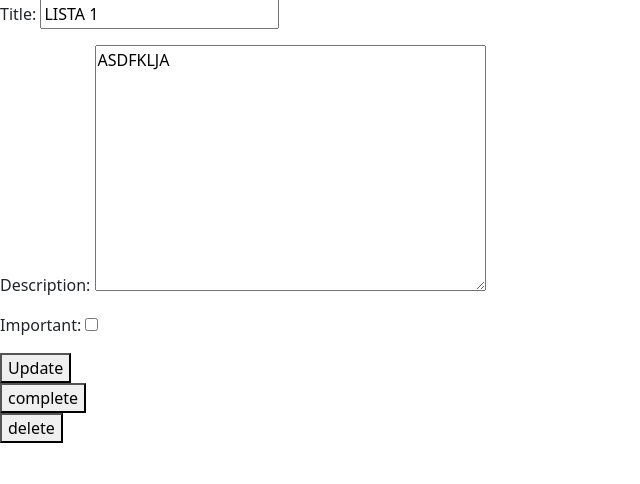
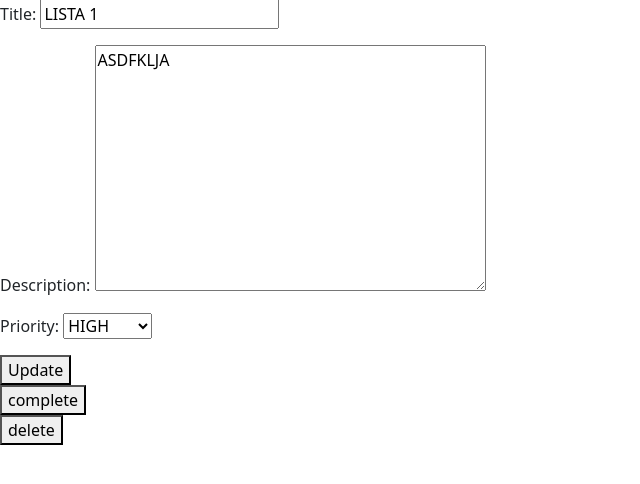
Before and after one commit to AndresFlyp/Backend, a Django app: page /tasks/4 in a window 1280 px wide. Shown: the part 81-565 px from the top of the page, without its empty margins (0-640 px from the left). Run offline with Django 4.2, Linux system fonts and the light colour scheme; a user stored in the database is signed in; data comes from the database, SQL or seed files in the repository; parts of the project's set-up code (start-up, migrations or seed data) failed here and were passed over.

```diff
--- a/gestion_tareas/forms.py
+++ b/gestion_tareas/forms.py
@@ -1,12 +1,13 @@
 from django.forms import ModelForm
 from .models.task import Task
+from .models.comment import Comment
 
 class TaskForm(ModelForm):
     class Meta:
         model = Task
-        fields = ['title', 'description', 'important']
+        fields = ['title', 'description', 'priority']
 
-class CommentForm(forms.ModelForm):
+class CommentForm(ModelForm):
     class Meta:
         model = Comment
         fields = ['text']
--- a/gestion_tareas/models/board.py
+++ b/gestion_tareas/models/board.py
@@ -5,6 +5,3 @@ class Board(models.Model):
     description = models.TextField()
     created_at = models.DateTimeField(auto_now_add=True)
     updated_at = models.DateTimeField(auto_now=True)
-
-    # def __str__(self):
-    #     return self.title
--- a/gestion_tareas/models/comments.py
+++ /dev/null
@@ -1,6 +0,0 @@
-from django.db import models
-
-class Comment(models.Model):
-    task = models.ForeignKey(Task, on_delete=models.CASCADE)
-    text = models.TextField()
-    created = models.DateTimeField(auto_now_add=True)
--- a/gestion_tareas/models/task.py
+++ b/gestion_tareas/models/task.py
@@ -1,12 +1,17 @@
 from django.db import models
 from django.contrib.auth.models import User
-# from .list import List
-# from .user import User
 
 class Task(models.Model):
+
+    PRIORITY_CHOICES = [
+        ("HIGH","HIGH"),
+        ("MEDIUM", "MEDIUM"),
+        ("LOW","LOW"),
+    ]
+
     title = models.CharField(max_length=200)
     description = models.TextField(max_length=1000)
     created = models.DateTimeField(auto_now_add=True)
     datecompleted = models.DateTimeField(null=True, blank=True)
-    important = models.BooleanField(default=False)
+    priority = models.CharField(max_length=15, choices=PRIORITY_CHOICES, default="MEDIA")
     user = models.ForeignKey(User, on_delete=models.CASCADE)
--- a/gestion_tareas/serializers/task_serializers.py
+++ b/gestion_tareas/serializers/task_serializers.py
@@ -5,5 +5,5 @@ from ..models.task import Task
 class TaskSerializer(serializers.ModelSerializer):
     class Meta:
         model = Task
-        fields = ('title', 'description', 'important',)
+        fields = ('title', 'description', 'priority',)
         read_only_fields = ('created','datecompleted', 'user',)
--- a/gestion_tareas/templates/tasks.html
+++ b/gestion_tareas/templates/tasks.html
@@ -6,7 +6,7 @@
   {% for task in tasks %}
   <li>
     <a href="{% url 'task_detail' task.id %}">
-      {% if task.important %}
+      {% if task.priority == "HIGH" %}
       <strong>{{task.title}}</strong>
       {% else %} {{task.id}} {{task.title}} {% endif %}
       <p>{{task.description}}</p>
--- a/gestion_tareas/views/task_view.py
+++ b/gestion_tareas/views/task_view.py
@@ -13,7 +13,6 @@ def tasks(request):
 def tasks_completed(request):
     tasks = Task.objects.filter(user=request.user, datecompleted__isnull=False).order_by('-datecompleted')
     return render(request, 'tasks.html', {"tasks": tasks})
-
 
 @login_required
 def create_task(request):
--- a/ticsocial/urls.py
+++ b/ticsocial/urls.py
@@ -22,6 +22,7 @@ from gestion_tareas.views import home_view
 from gestion_tareas.views import signout_view
 from gestion_tareas.views import signin_view
 from gestion_tareas.views import board_view
+from gestion_tareas.views.api_task_view import TaskListCreateView, TaskDetailView
 
 
 urlpatterns = [
@@ -45,4 +46,7 @@ urlpatterns = [
     path('boards/',board_view.BoardsView.as_view(), name='boards'),
     path('boards/<int:pk>/',board_view.BoardsView.as_view(), name='board_detail'),
 
+    path('tasks_api/', TaskListCreateView.as_view(), name='task-list-create'),
+    path('tasks_api/<int:pk>/', TaskDetailView.as_view(), name='task-detail'),
+
 ]
```
Also changed, not shown: gestion_tareas/models/comment.py (added, +7 -0 lines), gestion_tareas/views/api_task_view.py (added, +16 -0 lines), db.sqlite3, gestion_tareas/migrations/0006_comment.py (added), gestion_tareas/migrations/0007_remove_task_important_task_priority.py (added).
